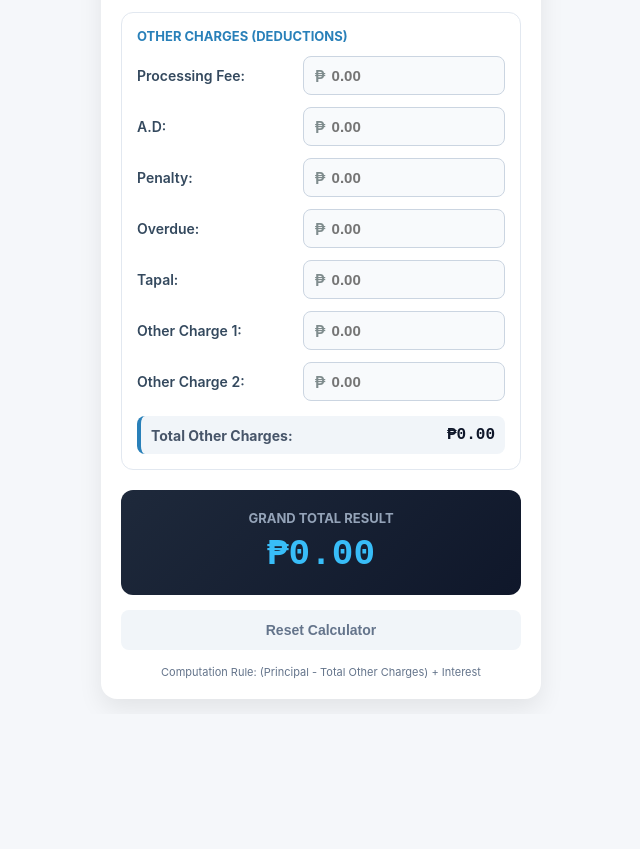
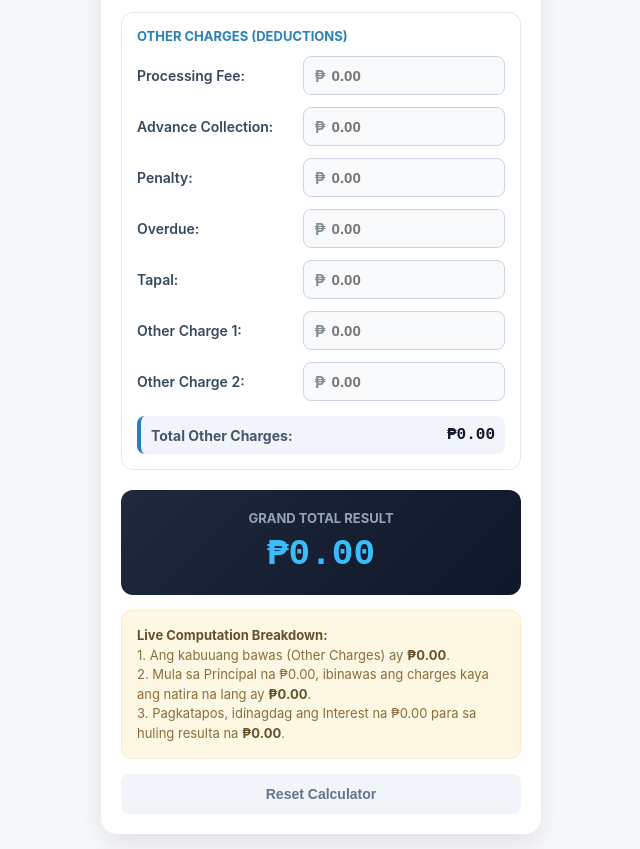
Before and after one commit to franklinnesperos/financial-calculator, a plain HTML site: page index.html in a window 1280 px wide. Shown: the part 275-1124 px from the top of the page, without its empty margins (319-959 px from the left). Before the commit the page ends 989 px from the top, so only its background shows below. Drawn offline with Linux system fonts and the light colour scheme.

Commit message:
Update index.html

```diff
--- a/index.html
+++ b/index.html
@@ -26,22 +26,25 @@
         .total-container { background: linear-gradient(135deg, #1e293b, #0f172a); padding: 20px; border-radius: 12px; text-align: center; margin-top: 20px; color: white; }
         .total-container h3 { margin: 0; color: #94a3b8; font-size: 13px; text-transform: uppercase; }
         .total-amount { font-size: 36px; font-weight: 700; color: #38bdf8; margin: 8px 0 0 0; font-family: monospace; }
+        .explain-box { background: #fcf8e3; border: 1px solid #faebcc; border-radius: 10px; padding: 15px; margin-top: 15px; font-size: 13px; color: #8a6d3b; line-height: 1.5; }
+        .explain-box strong { color: #66512c; }
         .btn-clear-all { width: 100%; padding: 12px; background: #f1f5f9; border: none; border-radius: 8px; font-weight: 700; color: #64748b; font-size: 14px; cursor: pointer; margin-top: 15px; }
-        .info-badge { font-size: 11px; color: #64748b; text-align: center; margin-top: 15px; }
     </style>
 </head>
 <body>
 <div class="calc-wrapper">
     <div class="app-title"><h2>Financial Calculator</h2><p>Independent Ledger Tool</p></div>
+
     <div class="group-box">
         <div class="group-title">Base Amounts</div>
         <div class="input-row"><label>Principal Amount:</label><div class="input-wrapper"><input type="number" id="principal" placeholder="0.00" oninput="runComputation()"></div></div>
         <div class="input-row"><label>Interest Amount:</label><div class="input-wrapper"><input type="number" id="interest" placeholder="0.00" oninput="runComputation()"></div></div>
     </div>
+
     <div class="group-box">
         <div class="group-title">Other Charges (Deductions)</div>
         <div class="input-row"><label>Processing Fee:</label><div class="input-wrapper"><input type="number" id="feeProcessing" placeholder="0.00" oninput="runComputation()"></div></div>
-        <div class="input-row"><label>A.D:</label><div class="input-wrapper"><input type="number" id="feeAD" placeholder="0.00" oninput="runComputation()"></div></div>
+        <div class="input-row"><label>Advance Collection:</label><div class="input-wrapper"><input type="number" id="feeAdvance" placeholder="0.00" oninput="runComputation()"></div></div>
         <div class="input-row"><label>Penalty:</label><div class="input-wrapper"><input type="number" id="feePenalty" placeholder="0.00" oninput="runComputation()"></div></div>
         <div class="input-row"><label>Overdue:</label><div class="input-wrapper"><input type="number" id="feeOverdue" placeholder="0.00" oninput="runComputation()"></div></div>
         <div class="input-row"><label>Tapal:</label><div class="input-wrapper"><input type="number" id="feeTapal" placeholder="0.00" oninput="runComputation()"></div></div>
@@ -49,28 +52,52 @@
         <div class="input-row"><label>Other Charge 2:</label><div class="input-wrapper"><input type="number" id="feeOther2" placeholder="0.00" oninput="runComputation()"></div></div>
         <div class="subtotal-row"><span>Total Other Charges:</span><span id="subtotalCharges" class="subtotal-amount">₱0.00</span></div>
     </div>
+
     <div class="total-container"><h3>Grand Total Result</h3><p class="total-amount" id="grandTotalOutput">₱0.00</p></div>
+
+    <div class="explain-box" id="explainOutput">
+        Mag-input ng mga numero sa itaas para makita ang sunod-sunod na paliwanag ng computation dito.
+    </div>
+
     <button class="btn-clear-all" onclick="resetForm()">Reset Calculator</button>
-    <div class="info-badge">Computation Rule: (Principal - Total Other Charges) + Interest</div>
 </div>
+
 <script>
+    function formatMoney(num) {
+        return "₱" + num.toLocaleString('en-US', { minimumFractionDigits: 2, maximumFractionDigits: 2 });
+    }
+
     function runComputation() {
         const p = parseFloat(document.getElementById('principal').value) || 0;
         const i = parseFloat(document.getElementById('interest').value) || 0;
+
         const proc = parseFloat(document.getElementById('feeProcessing').value) || 0;
-        const ad = parseFloat(document.getElementById('feeAD').value) || 0;
+        const adv = parseFloat(document.getElementById('feeAdvance').value) || 0;
         const pen = parseFloat(document.getElementById('feePenalty').value) || 0;
         const ovr = parseFloat(document.getElementById('feeOverdue').value) || 0;
         const tap = parseFloat(document.getElementById('feeTapal').value) || 0;
         const o1 = parseFloat(document.getElementById('feeOther1').value) || 0;
         const o2 = parseFloat(document.getElementById('feeOther2').value) || 0;
-        const totalDeductions = proc + ad + pen + ovr + tap + o1 + o2;
-        const finalResult = (p - totalDeductions) + i;
-        document.getElementById('subtotalCharges').innerText = "₱" + totalDeductions.toLocaleString('en-US', { minimumFractionDigits: 2, maximumFractionDigits: 2 });
-        document.getElementById('grandTotalOutput').innerText = "₱" + finalResult.toLocaleString('en-US', { minimumFractionDigits: 2, maximumFractionDigits: 2 });
+
+        const totalDeductions = proc + adv + pen + ovr + tap + o1 + o2;
+        const principalNet = p - totalDeductions;
+        const finalResult = principalNet + i;
+
+        document.getElementById('subtotalCharges').innerText = formatMoney(totalDeductions);
+        document.getElementById('grandTotalOutput').innerText = formatMoney(finalResult);
+
+        // Paggawa ng dynamic na paliwanag para sa gumagamit
+        let explanation = "<strong>Live Computation Breakdown:</strong><br>";
+        explanation += `1. Ang kabuuang bawas (Other Charges) ay <strong>${formatMoney(totalDeductions)}</strong>.<br>`;
+        explanation += `2. Mula sa Principal na ${formatMoney(p)}, ibinawas ang charges kaya ang natira na lang ay <strong>${formatMoney(principalNet)}</strong>.<br>`;
+        explanation += `3. Pagkatapos, idinagdag ang Interest na ${formatMoney(i)} para sa huling resulta na <strong>${formatMoney(finalResult)}</strong>.`;
+
+        document.getElementById('explainOutput').innerHTML = explanation;
     }
+
     function resetForm() {
         document.querySelectorAll('input[type="number"]').forEach(input => input.value = "");
+        document.getElementById('explainOutput').innerHTML = "Mag-input ng mga numero sa itaas para makita ang sunod-sunod na paliwanag ng computation dito.";
         runComputation();
     }
     window.onload = runComputation;
```
